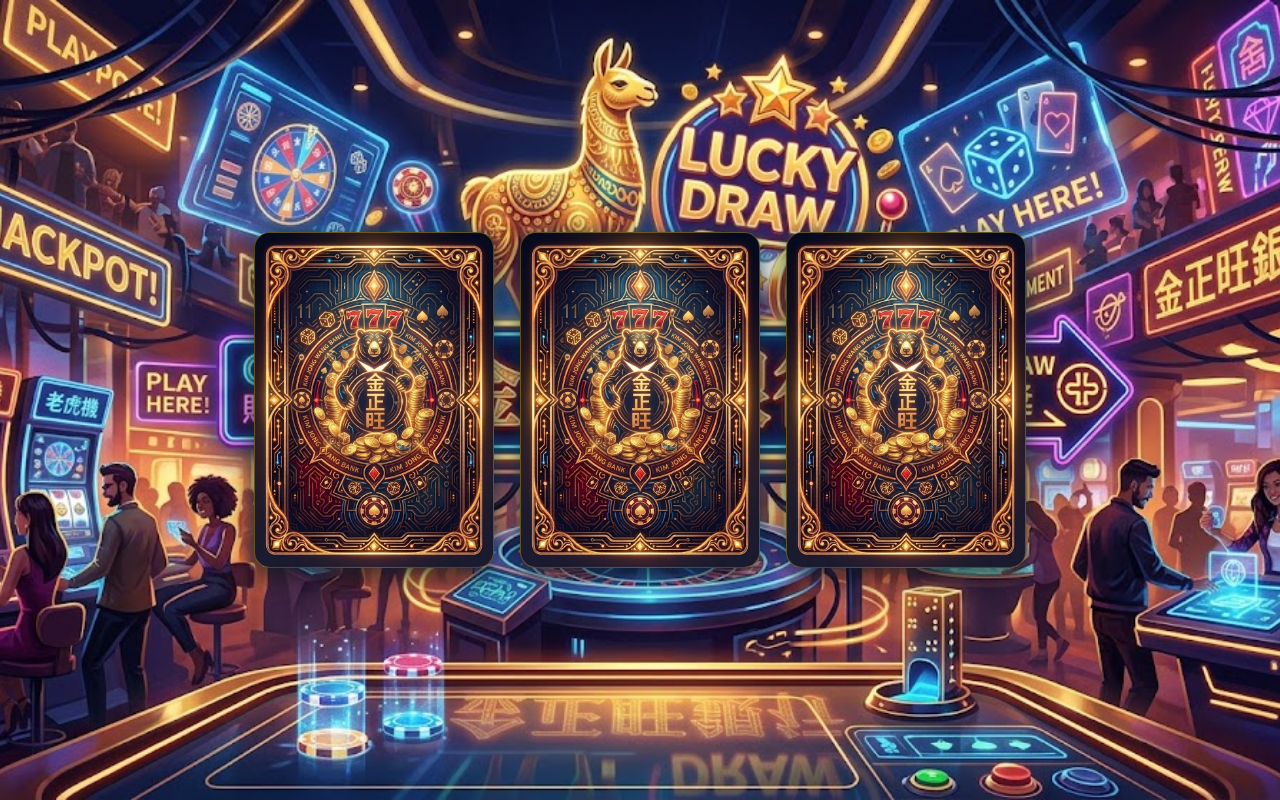
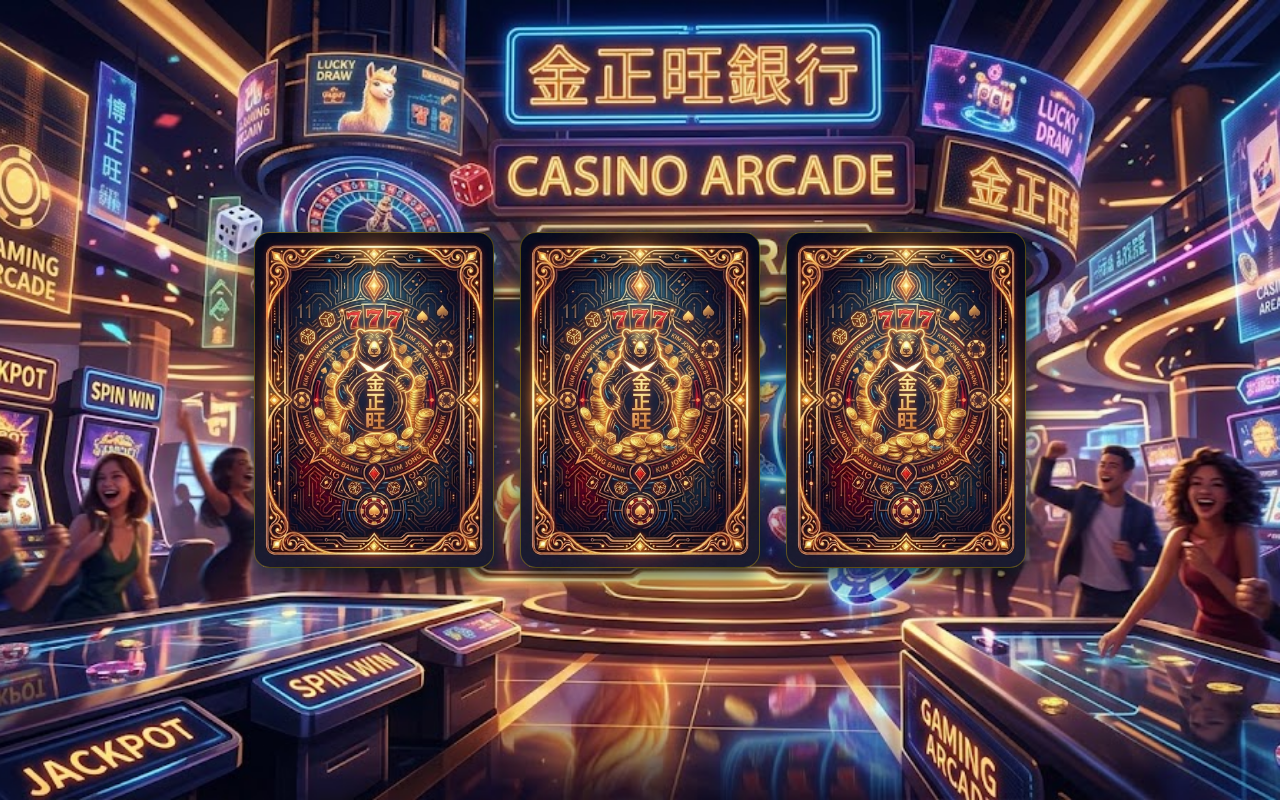
Before and after one commit to Xxjun7/j808vip, a plain HTML site: page index.html in a window 1280 px wide. Drawn offline with Linux system fonts and the light colour scheme.

Commit message:
Update index.html

```diff
--- a/index.html
+++ b/index.html
@@ -23,7 +23,7 @@
             position: relative;
             width: 100vw;
             height: 100vh;
-            background-image: url('image_6.png');
+            background-image: url('image_7.png');
             background-size: cover;
             background-position: center;
             display: flex;
```
